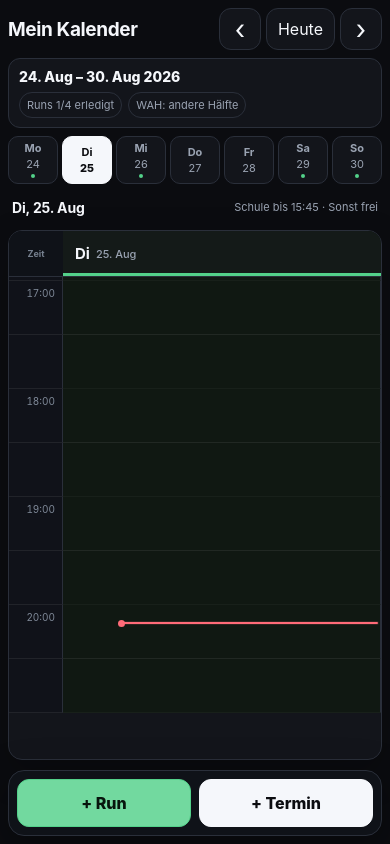
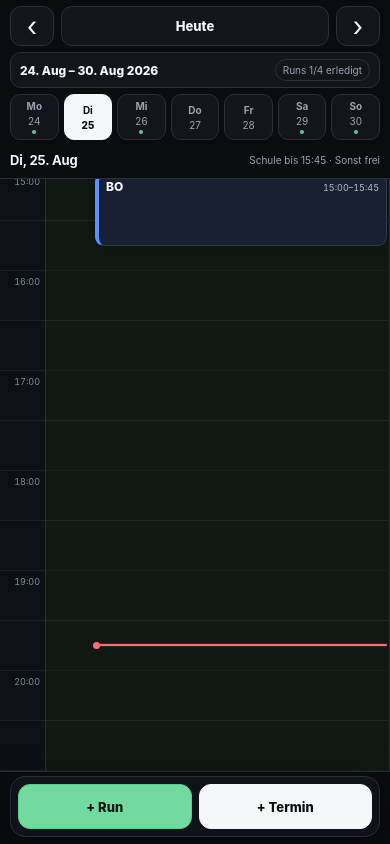
Before and after one commit to LeanderKY/school-run-calendar, a plain HTML site: page index.html in a window 390 px wide. Drawn offline with Linux system fonts and the light colour scheme.

Commit message:
Fix iPhone calendar layout

```diff
--- a/index.html
+++ b/index.html
@@ -544,6 +544,52 @@
 
       .empty-hint { display: none; }
     }
+
+
+    /* iPhone / small-screen cleanup: simple one-day calendar */
+    @media (max-width: 700px) {
+      html, body { width: 100%; max-width: 100%; overflow: hidden; overscroll-behavior: none; -webkit-text-size-adjust: 100%; }
+      body { min-height: 100svh; }
+      .app { width: 100%; height: 100svh; min-height: 100svh; padding: calc(6px + env(safe-area-inset-top)) 0 calc(72px + env(safe-area-inset-bottom)); }
+      .topbar { width: 100%; margin: 0 0 6px; padding: 0 10px; }
+      .title-wrap { display: none; }
+      .topbar .toolbar { width: 100%; margin: 0; display: grid; grid-template-columns: 44px minmax(0, 1fr) 44px; gap: 7px; }
+      .topbar .toolbar .btn { width: 100%; min-width: 0; height: 40px; border-radius: 11px; }
+      #prevWeek, #nextWeek { width: 44px; }
+      #todayBtn { font-size: 13px; font-weight: 800; }
+      .week-strip { margin: 0 10px 6px; min-height: 34px; padding: 6px 9px; border-radius: 11px; display: flex; align-items: center; gap: 8px; }
+      .week-title { font-size: 12px; white-space: nowrap; }
+      .week-strip > .toolbar { margin: 0 0 0 auto; min-width: 0; }
+      .week-strip #wahBadge, .week-strip #exportBtn, .week-strip #importBtn { display: none; }
+      .stat-pill { max-width: 145px; padding: 4px 7px; font-size: 10px; overflow: hidden; text-overflow: ellipsis; }
+      .mobile-day-tabs { display: flex; gap: 5px; overflow-x: auto; padding: 0 10px 3px; margin: 0 0 4px; scrollbar-width: none; -webkit-overflow-scrolling: touch; }
+      .mobile-day-tabs::-webkit-scrollbar { display: none; }
+      .day-tab { flex: 1 0 45px; min-width: 45px; padding: 6px 2px 5px; border-radius: 10px; }
+      .day-tab strong, .day-tab small { font-size: 10px; }
+      .mobile-day-summary { margin: 0 10px 5px; padding: 0; min-height: 26px; }
+      .mobile-day-summary strong { font-size: 13px; }
+      .mobile-day-summary span { font-size: 10px; max-width: 48%; }
+      .calendar-shell { flex: 1; min-height: 0; width: 100%; border-left: 0; border-right: 0; border-radius: 0; box-shadow: none; }
+      .calendar-scroll { width: 100%; height: 100%; overflow-x: hidden; overflow-y: auto; overscroll-behavior-y: contain; scroll-behavior: auto; }
+      .calendar { width: 100%; min-width: 0; grid-template-columns: 46px minmax(0, 1fr); }
+      .calendar > .head { display: none; }
+      .time-cell, .day-cell { height: 50px; }
+      .time-cell { width: 46px; padding: 5px 5px 0 2px; font-size: 9px; background: #0d1016; }
+      .day-cell { background: #0f1218; }
+      .day-cell.today { background: #101812; }
+      .event-layer { grid-column: 2 / -1; grid-row: 1 / span 28; inset: 0 0 auto 46px; height: 1400px; }
+      .event { border-radius: 9px; padding: 6px 7px; box-shadow: 0 2px 8px rgba(0,0,0,.16); }
+      .event .name { font-size: 12px; }
+      .event .event-time { font-size: 9px; }
+      .event .event-desc { font-size: 9px; margin-top: 2px; -webkit-line-clamp: 1; }
+      .event.school .event-desc { display: none; }
+      .event.run .name { font-size: 13px; }
+      .run-check { width: 27px; height: 27px; right: 6px; top: 6px; }
+      .event.run { padding-right: 39px; }
+      .mobile-actions { left: 10px; right: 10px; bottom: calc(7px + env(safe-area-inset-bottom)); gap: 7px; padding: 7px; border-radius: 15px; }
+      .mobile-actions .btn { min-height: 45px; font-size: 13px; }
+      dialog { max-height: min(88svh, 720px); }
+    }
   </style>
 </head>
 <body>
@@ -657,7 +703,7 @@
     const START_HOUR = 7;
     const END_HOUR = 21;
     const DESKTOP_SLOT_HEIGHT = 48; // 30 minutes
-    const MOBILE_SLOT_HEIGHT = 54;
+    const MOBILE_SLOT_HEIGHT = 50;
     const STORAGE_KEY = 'school-run-calendar-v1';
     const DAY_NAMES = ['Mo', 'Di', 'Mi', 'Do', 'Fr', 'Sa', 'So'];
     const MONTHS = ['Jan', 'Feb', 'Mär', 'Apr', 'Mai', 'Jun', 'Jul', 'Aug', 'Sep', 'Okt', 'Nov', 'Dez'];
--- a/sw.js
+++ b/sw.js
@@ -1,4 +1,4 @@
-const CACHE = 'school-run-calendar-v4';
+const CACHE = 'school-run-calendar-v5';
 const APP_SHELL = [
   './',
   './index.html',
```
